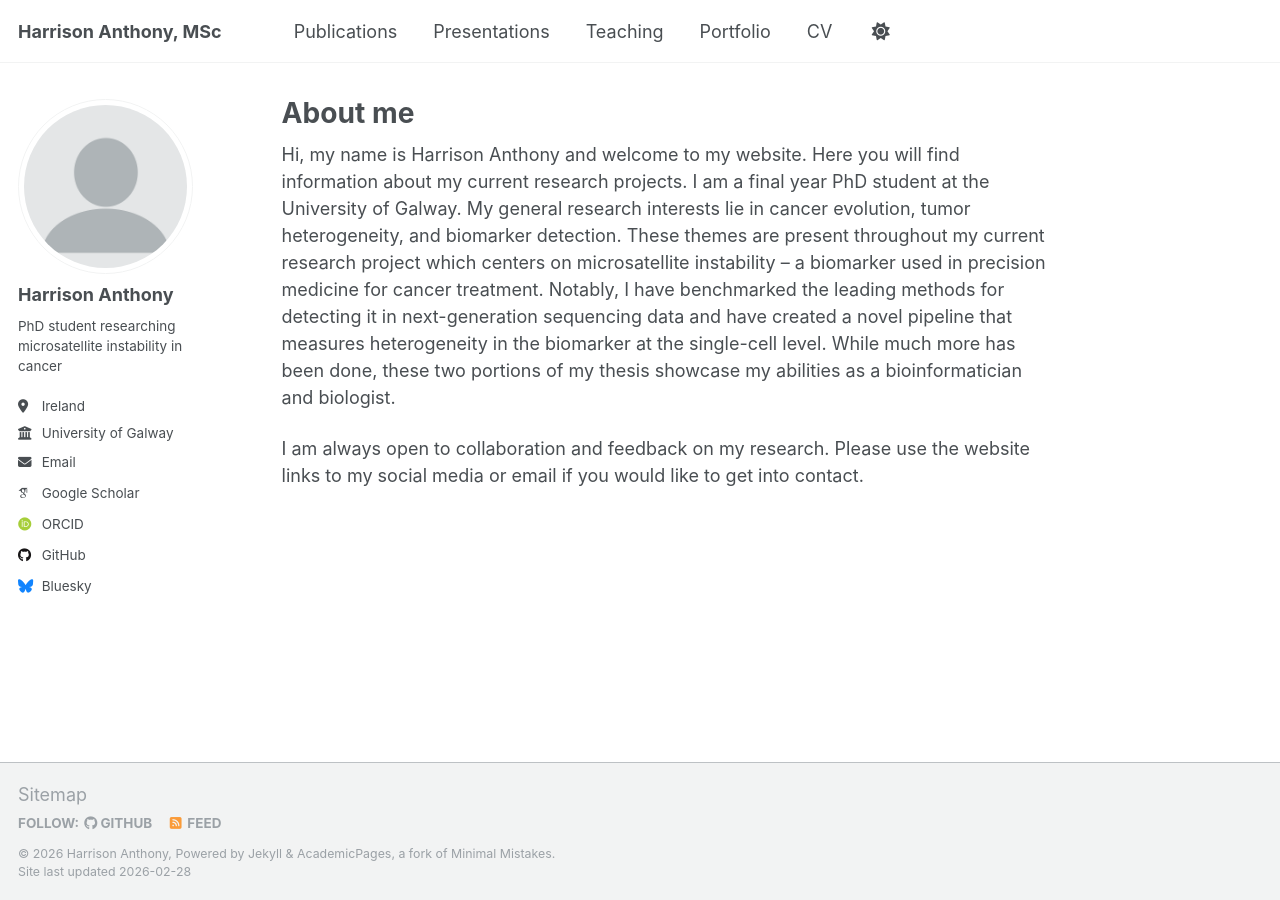
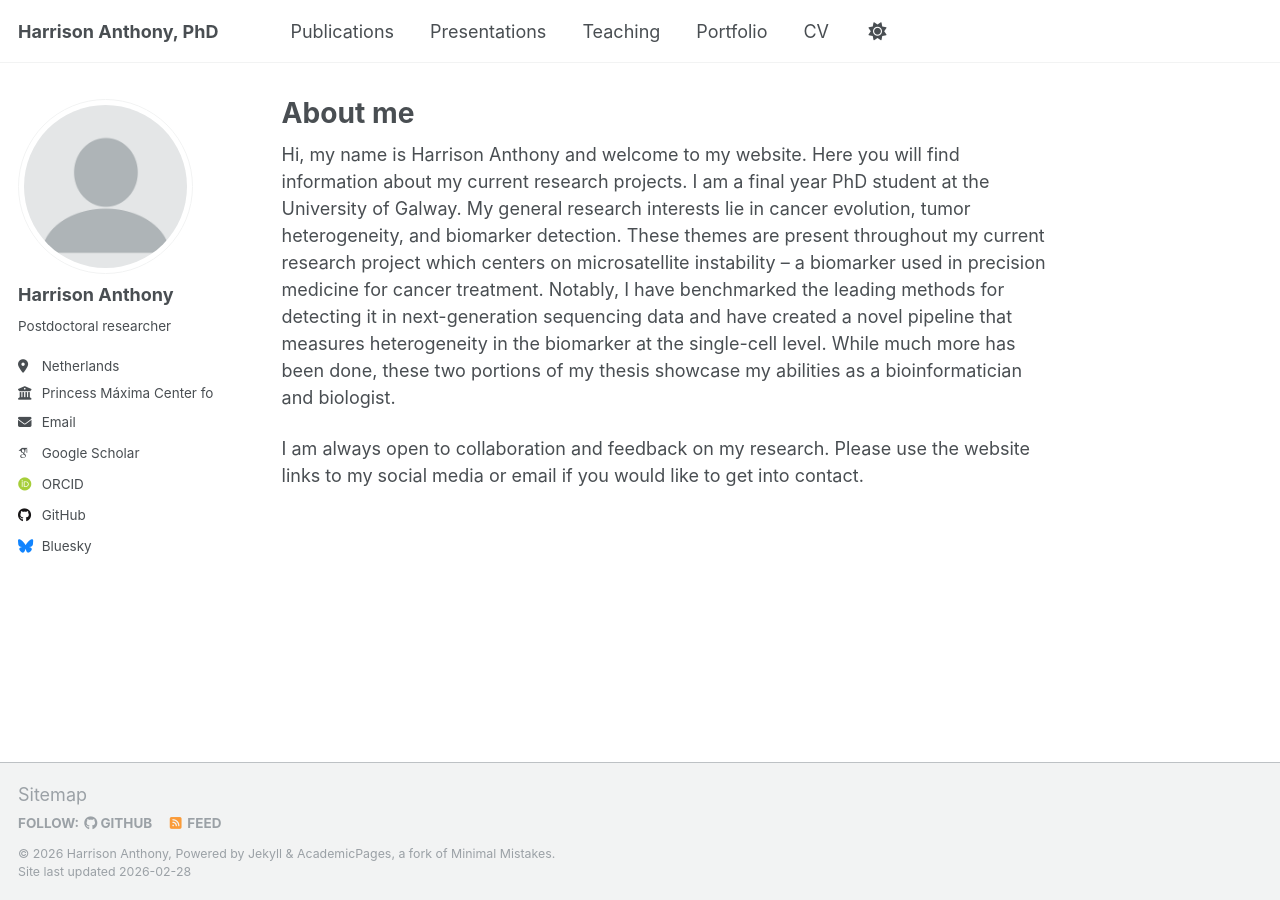
Before and after one commit to harrison-anth/harrison-anth.github.io, a Jekyll site: the page built from _pages/about.md, in a window 1280 px wide. Built offline with Jekyll 4.4.1, drawn with Linux system fonts in a browser that asks for light colours; some web fonts are replaced.

Commit message:
update contact information

```diff
--- a/_config.yml
+++ b/_config.yml
@@ -9,7 +9,7 @@
 # Basic Site Settings
 locale                   : "en-US"
 site_theme               : "default"
-title                    : "Harrison Anthony, MSc"
+title                    : "Harrison Anthony, PhD"
 title_separator          : "-"
 name                     : &name "Harrison Anthony"
 description              : &description "Genomic plumber and snail salesman"
@@ -25,11 +25,11 @@ author:
   avatar           : "profile.png"
   name             : "Harrison Anthony"
   pronouns         : # example: "He/him"
-  bio              : "PhD student researching microsatellite instability in cancer"
-  location         : "Ireland"
-  employer         : "University of Galway"
+  bio              : "Postdoctoral researcher"
+  location         : "Netherlands"
+  employer         : "Princess Máxima Center for Pediatric Oncology"
   uri              : # URL
-  email            : "h.anthony1@universityofgalway.ie"
+  email            : "h.d.anthony@prinsesmaximacentrum.nl"
 
   # Academic websites
   googlescholar    : "https://scholar.google.com/citations?user=6Wz_WDIAAAAJ&hl=en"
```
